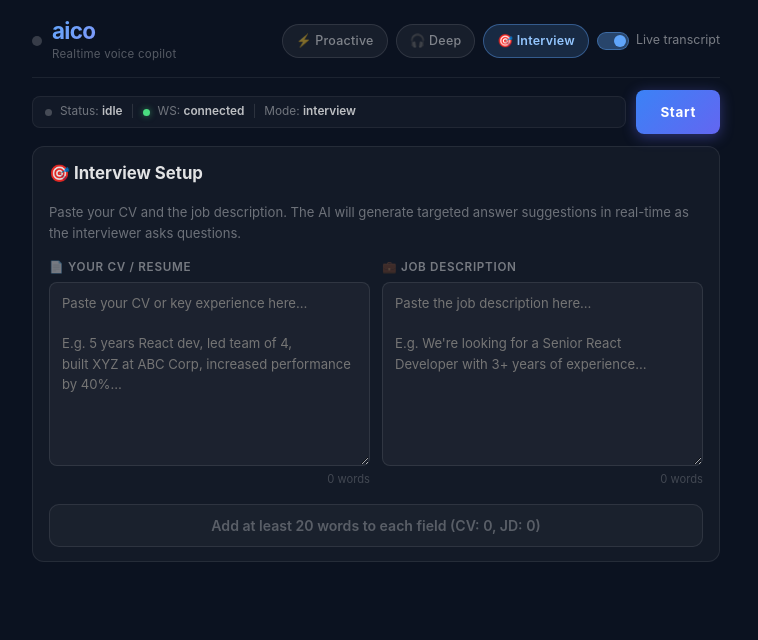
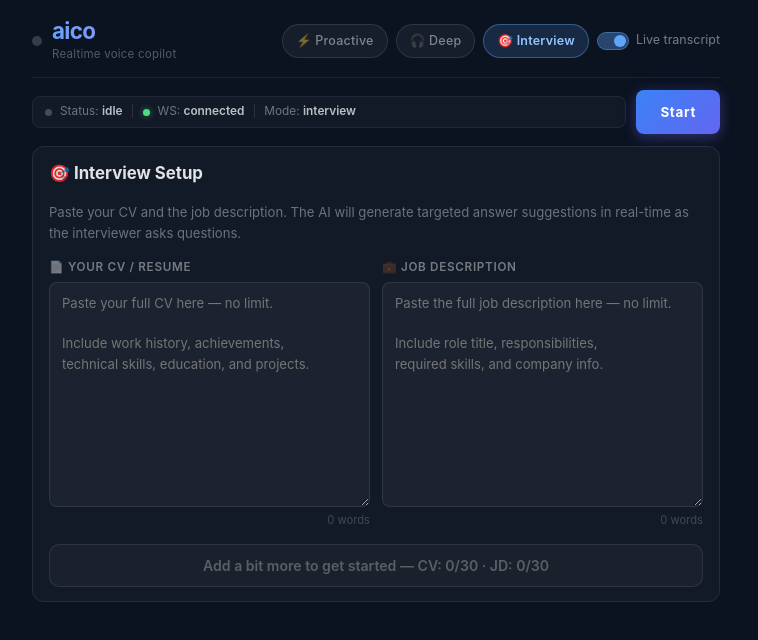
Before and after one commit to hosseinayoubi/aicov, a React (Vite) app: page / in a window 1280 px wide. Both pictures are taken after a click on the button "🎯 Interview". Shown: the top 640 px of the page, without its empty margins (264-1022 px from the left). Built offline with nearby package versions, Linux system fonts and the light colour scheme.

Commit message:
Update InterviewSetup.jsx

```diff
--- a/src/components/InterviewSetup.jsx
+++ b/src/components/InterviewSetup.jsx
@@ -3,7 +3,7 @@ import "./InterviewView.css";
 export default function InterviewSetup({ cv, setCV, jd, setJD, onStart }) {
   const cvWords = cv.trim().split(/\s+/).filter(Boolean).length;
   const jdWords = jd.trim().split(/\s+/).filter(Boolean).length;
-  const canStart = cvWords >= 20 && jdWords >= 20;
+  const canStart = cvWords >= 30 && jdWords >= 30;
 
   return (
     <div className="interviewSetup">
@@ -20,10 +20,14 @@ export default function InterviewSetup({ cv, setCV, jd, setJD, onStart }) {
             className="setupTextarea"
             value={cv}
             onChange={e => setCV(e.target.value)}
-            rows={8}
-            placeholder={"Paste your CV or key experience here…\n\nE.g. 5 years React dev, led team of 4,\nbuilt XYZ at ABC Corp, increased performance by 40%…"}
+            rows={10}
+            placeholder={
+              "Paste your full CV here — no limit.\n\n" +
+              "Include work history, achievements,\n" +
+              "technical skills, education, and projects."
+            }
           />
-          <div className="setupHint">{cvWords} words</div>
+          <div className="setupHint">{cvWords.toLocaleString()} words</div>
         </div>
 
         <div className="setupField">
@@ -32,10 +36,14 @@ export default function InterviewSetup({ cv, setCV, jd, setJD, onStart }) {
             className="setupTextarea"
             value={jd}
             onChange={e => setJD(e.target.value)}
-            rows={8}
-            placeholder={"Paste the job description here…\n\nE.g. We're looking for a Senior React\nDeveloper with 3+ years of experience…"}
+            rows={10}
+            placeholder={
+              "Paste the full job description here — no limit.\n\n" +
+              "Include role title, responsibilities,\n" +
+              "required skills, and company info."
+            }
           />
-          <div className="setupHint">{jdWords} words</div>
+          <div className="setupHint">{jdWords.toLocaleString()} words</div>
         </div>
       </div>
 
@@ -46,7 +54,7 @@ export default function InterviewSetup({ cv, setCV, jd, setJD, onStart }) {
       >
         {canStart
           ? "🚀 Start Interview"
-          : `Add at least 20 words to each field (CV: ${cvWords}, JD: ${jdWords})`}
+          : `Add a bit more to get started — CV: ${cvWords}/30 · JD: ${jdWords}/30`}
       </button>
     </div>
   );
```
